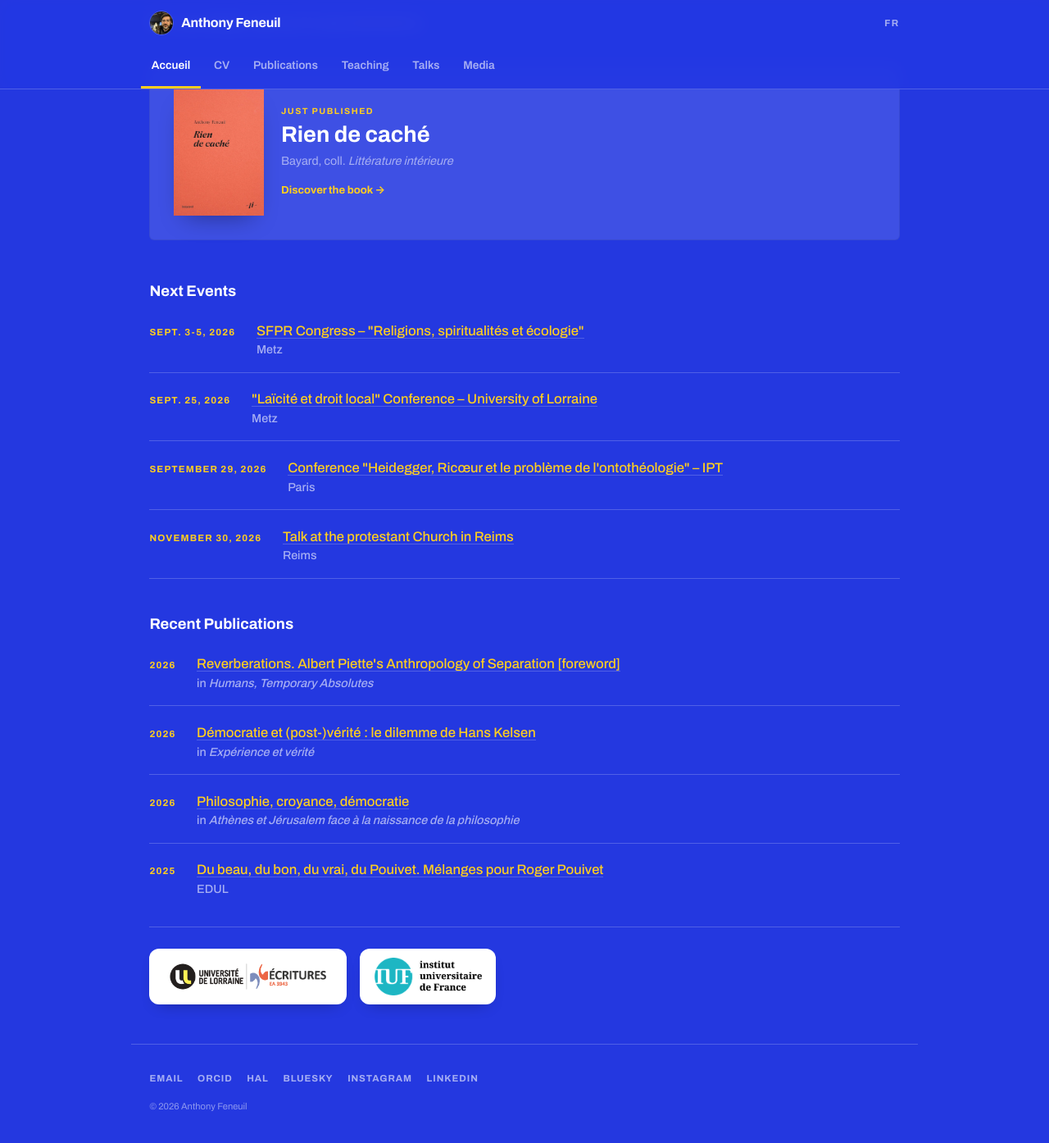
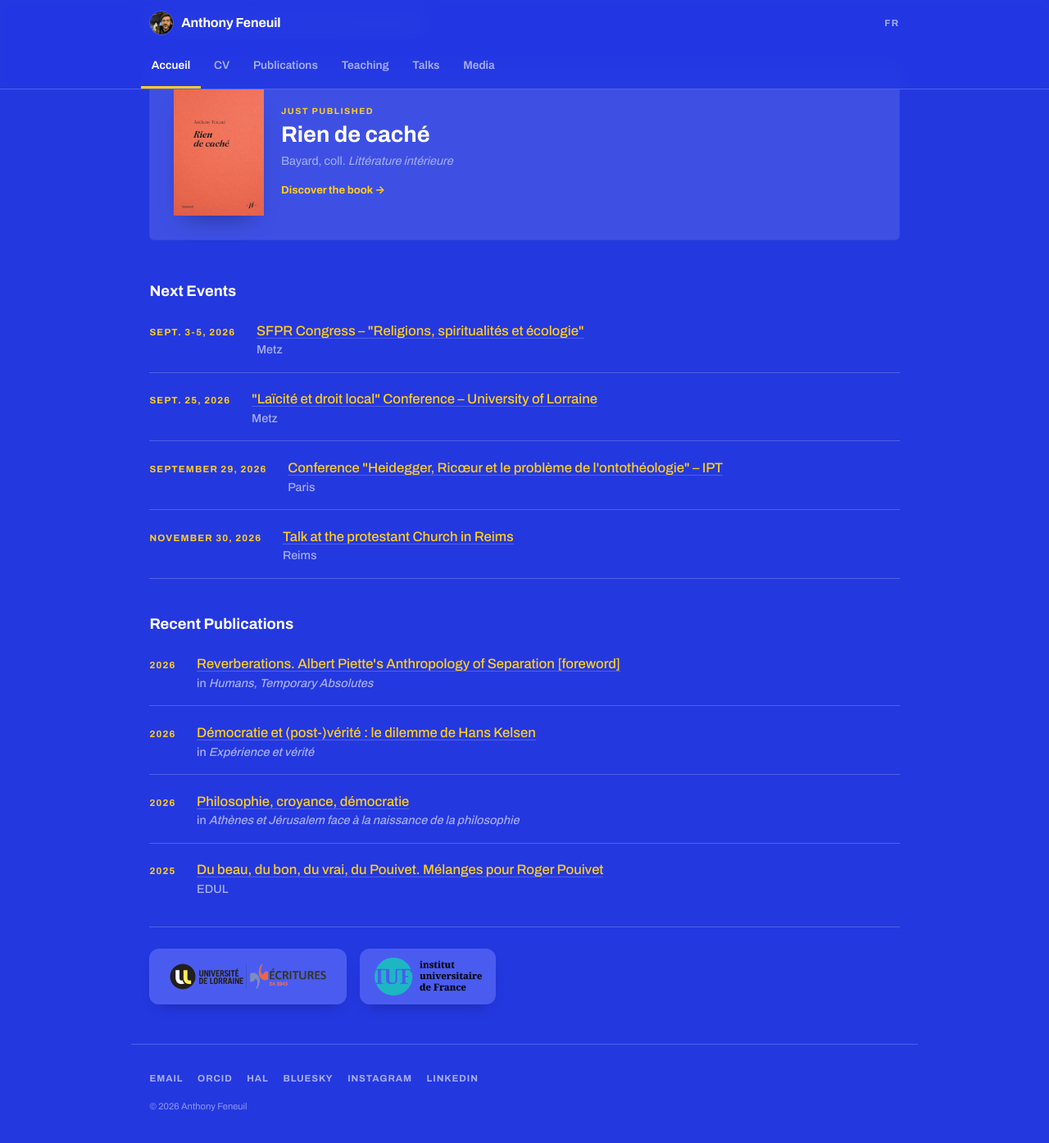
Before and after one commit to anfnl/anfnl.github.io, a Jekyll site: the page built from en/index.md, in a window 1280 px wide and 1400 px high, scrolled down 823 px. Shown: the top 1394 px of the window at 82% size. Built offline with Jekyll 4.4.1, drawn with Linux system fonts in a browser that asks for light colours; some web fonts are replaced.

Commit message:
Update refonte.html

```diff
--- a/_layouts/refonte.html
+++ b/_layouts/refonte.html
@@ -146,7 +146,7 @@
 
   /* Affiliations */
   .affil{display:flex;gap:1rem;align-items:center;flex-wrap:wrap;margin-top:1.2rem;padding-top:1.6rem;border-top:1px solid var(--line)}
-  .affil a{background:#fff;border-radius:12px;padding:.7rem 1.1rem;display:inline-flex;align-items:center;box-shadow:0 8px 20px -12px rgba(0,0,0,.45)}
+  .affil a{background:#4A5CF0;border-radius:12px;padding:.7rem 1.1rem;display:inline-flex;align-items:center;box-shadow:0 8px 20px -12px rgba(0,0,0,.45)}
   .affil img{height:46px;width:auto}
   /* pas de filet sous la dernière publication : évite le double trait avant les logos */
   .recent-pubs ul li:last-child{border-bottom:none}
```
